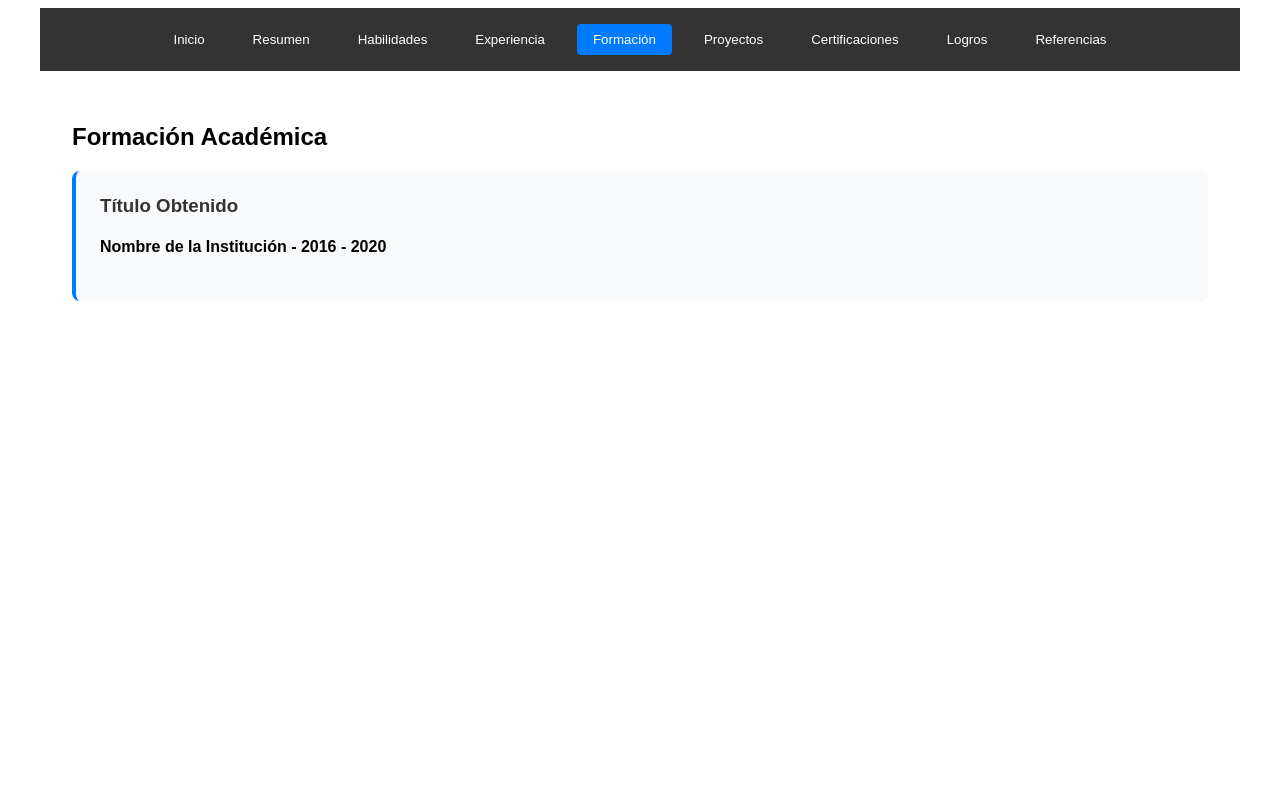
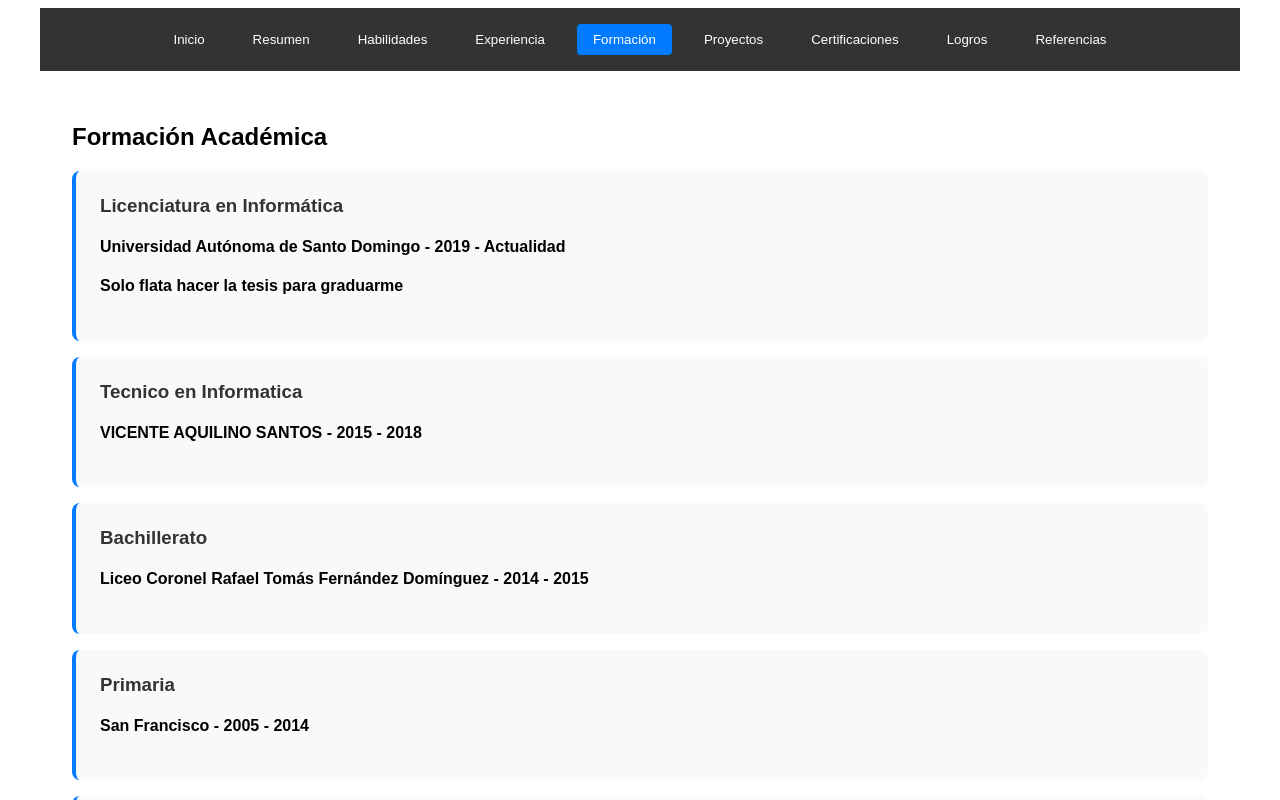
Before and after one commit to leurisp157/mi-portafolio, a React (Create React App) app: page / in a window 1280 px wide. Both pictures are taken after a click on the button "Formación". Shown: the top 800 px of the page. Built offline with nearby package versions, Linux system fonts and the light colour scheme.

Commit message:
Se a modificado la formacion, Experiencia y los certificaciones

```diff
--- a/src/Componentes/Portfolio/Portfolio.jsx
+++ b/src/Componentes/Portfolio/Portfolio.jsx
@@ -36,26 +36,135 @@ const Portfolio = () => {
     },
     experiencia: [
       {
-        empresa: "Nombre de la Empresa",
-        puesto: "Tu Puesto",
-        periodo: "2020 - Presente",
-        funciones: ["Función 1", "Función 2", "Función 3"],
-        logros: ["Logro 1", "Logro 2"]
+        empresa: "INSTITUTO ONCOLÓGICO Y DE ESPECIALIDADES DEL NORDESTE",
+        puesto: "Auxiliar de archivo",
+        periodo: "2018 - 2022",
+
+        funciones: ["Clasificación y organización de documentos según sistemas establecidos", "Codificación de archivos para fácil identificación y recuperación",
+           "Digitalización de documentos físicos", "Mantenimiento de la confidencialidad de la información", "Colaboración con otros departamentos para asegurar el flujo de información",
+           "Ubicación adecuada de documentos en estanterías y carpetas", "Mantenimiento de condiciones óptimas de conservación de los archivos", "Control de acceso y seguridad de los archivos"],
+
+        logros: ["permanecer intachable", "Respectar a mi superiores", "Mantener un ambiente de trabajo positivo",
+           "Colaborar con el equipo de trabajo", "Mantener la confidencialidad de la información",
+            "Cumplir con las políticas y procedimientos de la empresa", "Contribuir al éxito del equipo"
+        ]
       }
     ],
-    formacion: [
+     formacion: [
       {
-        titulo: "Título Obtenido",
-        institucion: "Nombre de la Institución",
-        periodo: "2016 - 2020"
+        titulo: "Licenciatura en Informática",
+        institucion: "Universidad Autónoma de Santo Domingo",
+        periodo: "2019 - Actualidad",
+        comentario: "Solo flata hacer la tesis para graduarme"
+      },
+      {
+        titulo: "Tecnico en Informatica",
+        institucion: "VICENTE AQUILINO SANTOS",
+        periodo: "2015 - 2018",
+      },
+
+      {
+        titulo: "Bachillerato",
+        institucion: "Liceo Coronel Rafael Tomás Fernández Domínguez",
+        periodo: "2014 - 2015"
+      },
+      {
+        titulo: "Primaria",
+        institucion: "San Francisco",
+        periodo: "2005 - 2014"
+      },
+      {
+        titulo: "Programa del centro de desarrollo infantil Maestro de Galilea",
+        institucion: "Concilio Biblico Cristiano",
+        periodo: "2003 - 2021"
       }
     ],
-    certificaciones: [
+     certificaciones: [
       {
-        nombre: "Certificación en React",
-        entidad: "Plataforma de Cursos",
-        fecha: "2023"
-      }
+        nombre: "Curador de datos",
+        entidad: "Fundacion Carlos Slim",
+        fecha: "2025",
+        enlace: "https://drive.google.com/file/d/19Z0Y7JPJCqa3iFc2-hSCsCAUO34Wtfv_/view?usp=sharing"
+      },
+      {
+        nombre: "Finder",
+        entidad: "Fundacion Carlos Slim",
+        fecha: "2025",
+        enlace: "https://drive.google.com/file/d/11W4SC6eTMK2ErEGpibYa--srPE-E3fMM/view?usp=sharing"
+      },
+      {
+        nombre: "Programador (orientado a objetos)",
+        entidad: "Fundacion Carlos Slim",
+        fecha: "2025",
+        enlace: "https://drive.google.com/file/d/1HEGFzMaeFQjbpV1PyArGjvNcmM1O1LBy/view?usp=sharing"
+      },
+      {
+        nombre: "Analista de necesidades de formación",
+        entidad: "Fundacion Carlos Slim",
+        fecha: "2025",
+        enlace: "https://drive.google.com/file/d/1QhK_dc9YfW2yGUbbXzRsomSmZRURZgAN/view?usp=sharing"
+      },
+      {
+        nombre: "Administrador de plataformas digitales de aprendizaje",
+        entidad: "Fundacion Carlos Slim",
+        fecha: "2025",
+        enlace: "https://drive.google.com/file/d/1qfTNEcvlSfk5kC0PCT1m7FhBfKLOonPb/view?usp=sharing"
+      },
+      {
+        nombre: "Cómputo básico",
+        entidad: "Fundacion Carlos Slim",
+        fecha: "2025",
+        enlace: "https://drive.google.com/file/d/1q2cfujMuw9-DjwmxZVQvmxGIyGlR7HoC/view?usp=sharing"
+      },
+      {
+        nombre: "Prácticas de ofimática",
+        entidad: "Fundacion Carlos Slim",
+        fecha: "2025",
+        enlace: "https://drive.google.com/file/d/10hneBvHks6Kb4TbVV8SmWARLWI28KYkD/view?usp=sharing"
+      },
+      {
+        nombre: "Prácticas de mecanografía",
+        entidad: "Fundacion Carlos Slim",
+        fecha: "2025",
+        enlace: "https://drive.google.com/file/d/1VIsdB7Yo2jWZnWxr1ZY5_DOP6fas3yih/view?usp=sharing"
+      },
+      {
+        nombre: "Técnico en informática (Ofimática)",
+        entidad: "Fundacion Carlos Slim",
+        fecha: "2025",
+        enlace: "https://drive.google.com/file/d/1hxqrZEA72ooF2ypq2Ht2SxZyElomjRBB/view?usp=sharing"
+      },
+      {
+        nombre: "Tu negocio en Internet",
+        entidad: "Fundacion Carlos Slim",
+        fecha: "2025",
+        enlace: "https://drive.google.com/file/d/1qAeVWLfAom9T1k9OBzXDeolbgyS-IOBY/view?usp=sharing"
+      },
+      {
+        nombre: "Conexión a internet en el hogar",
+        entidad: "Fundacion Carlos Slim",
+        fecha: "2025",
+        enlace: "https://drive.google.com/file/d/1RkGxjccF6iOMN6FFLqhKVjbGpeGWGTWP/view?usp=sharing"
+      },
+      {
+        nombre: "Manejo ético de la información y datos",
+        entidad: "Fundacion Carlos Slim",
+        fecha: "2025",
+        enlace: "https://drive.google.com/file/d/1zI24-mprFm6cUL_bwb3zxW7nykr4q1JO/view?usp=sharing"
+      },
+      {
+        nombre: "Fundamentos de inteligencia artificial",
+        entidad: "Fundacion Carlos Slim",
+        fecha: "2025",
+        enlace: "https://drive.google.com/file/d/1i5SlHptYoyiOQaWZa-Er3gPhjIp7XhvD/view?usp=sharing"
+      },
+      {
+        nombre: "Creación de físicas e interfaz con C# para RV y RA",
+        entidad: "Fundacion Carlos Slim",
+        fecha: "2025",
+        enlace: "https://drive.google.com/file/d/19mnF2e1bPwFnEISxBqmdCwWQR5o0UyRH/view?usp=sharing"
+      },
+
     ],
     proyectos: [
       {
--- a/src/Componentes/Portfolio/sections/CertificacionesSection.jsx
+++ b/src/Componentes/Portfolio/sections/CertificacionesSection.jsx
@@ -8,6 +8,7 @@ const CertificacionesSection = ({ certificaciones }) => {
         <div key={index} className="certificacion-item">
           <h3>{cert.nombre}</h3>
           <h4>{cert.entidad} - {cert.fecha}</h4>
+          <a href={cert.enlace}>Ver certificado</a>
         </div>
       ))}
     </div>
--- a/src/Componentes/Portfolio/sections/FormacionSection.jsx
+++ b/src/Componentes/Portfolio/sections/FormacionSection.jsx
@@ -8,6 +8,7 @@ const FormacionSection = ({ formacion }) => {
         <div key={index} className="formacion-item">
           <h3>{form.titulo}</h3>
           <h4>{form.institucion} - {form.periodo}</h4>
+          <h4>{form.comentario}</h4>
         </div>
       ))}
     </div>
```
